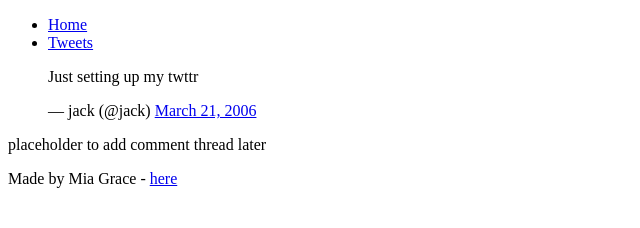
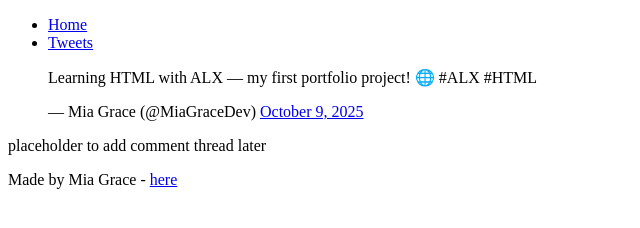
Before and after one commit to MiaGraceDev/My_First_Portfolio, a plain HTML site: page html_basic/tweets.html in a window 1280 px wide. Shown: the whole page, without its empty margins (0-640 px from the left). Drawn offline with Linux system fonts and the light colour scheme.

Commit message:
Fix tweets.html structure and add embedded tweet

```diff
--- a/html_basic/tweets.html
+++ b/html_basic/tweets.html
@@ -14,9 +14,11 @@
   </header>
   <main>
     <article>
+      <!-- Embedded tweet -->
       <blockquote class="twitter-tweet">
-        <p lang="en" dir="ltr">Just setting up my twttr</p>&mdash; jack (@jack)
-        <a href="https://twitter.com/jack/status/20?ref_src=twsrc%5Etfw">March 21, 2006</a>
+        <p lang="en" dir="ltr">Learning HTML with ALX — my first portfolio project! 🌐 #ALX #HTML</p>
+        &mdash; Mia Grace (@MiaGraceDev)
+        <a href="https://twitter.com/TwitterDev/status/1709640026670066060">October 9, 2025</a>
       </blockquote>
       <script async src="https://platform.twitter.com/widgets.js" charset="utf-8"></script>
     </article>
@@ -25,7 +27,7 @@
     </aside>
   </main>
   <footer>
-    <p>Made by Mia Grace - <a href="https://github.com/MiaGraceDev" target="_blank">here</a></p>
+    <p>Made by Mia Grace - <a href="https://github.com/MiaGraceDev" target='_blank'>here</a></p>
   </footer>
 </body>
 </html>
```
